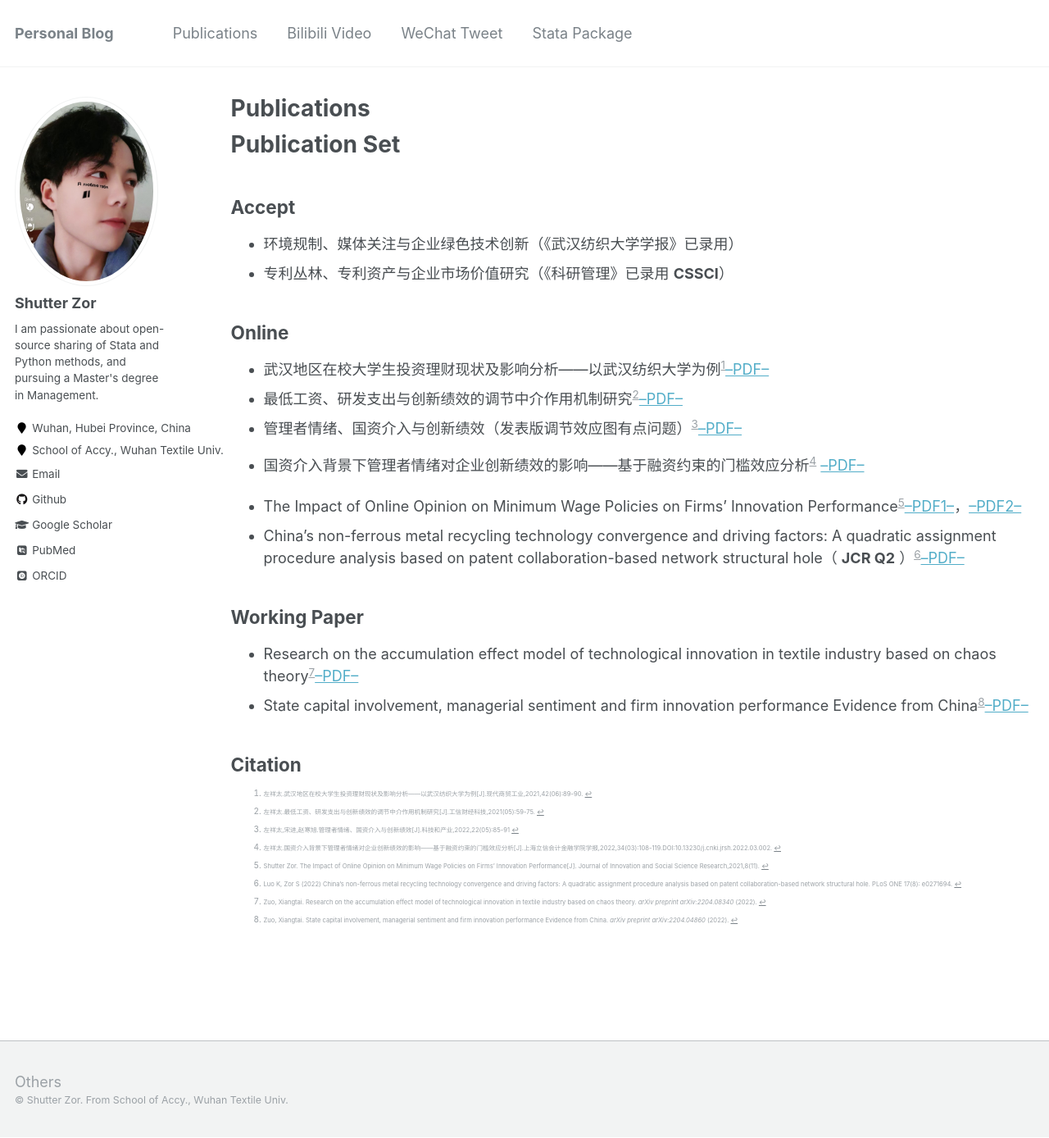
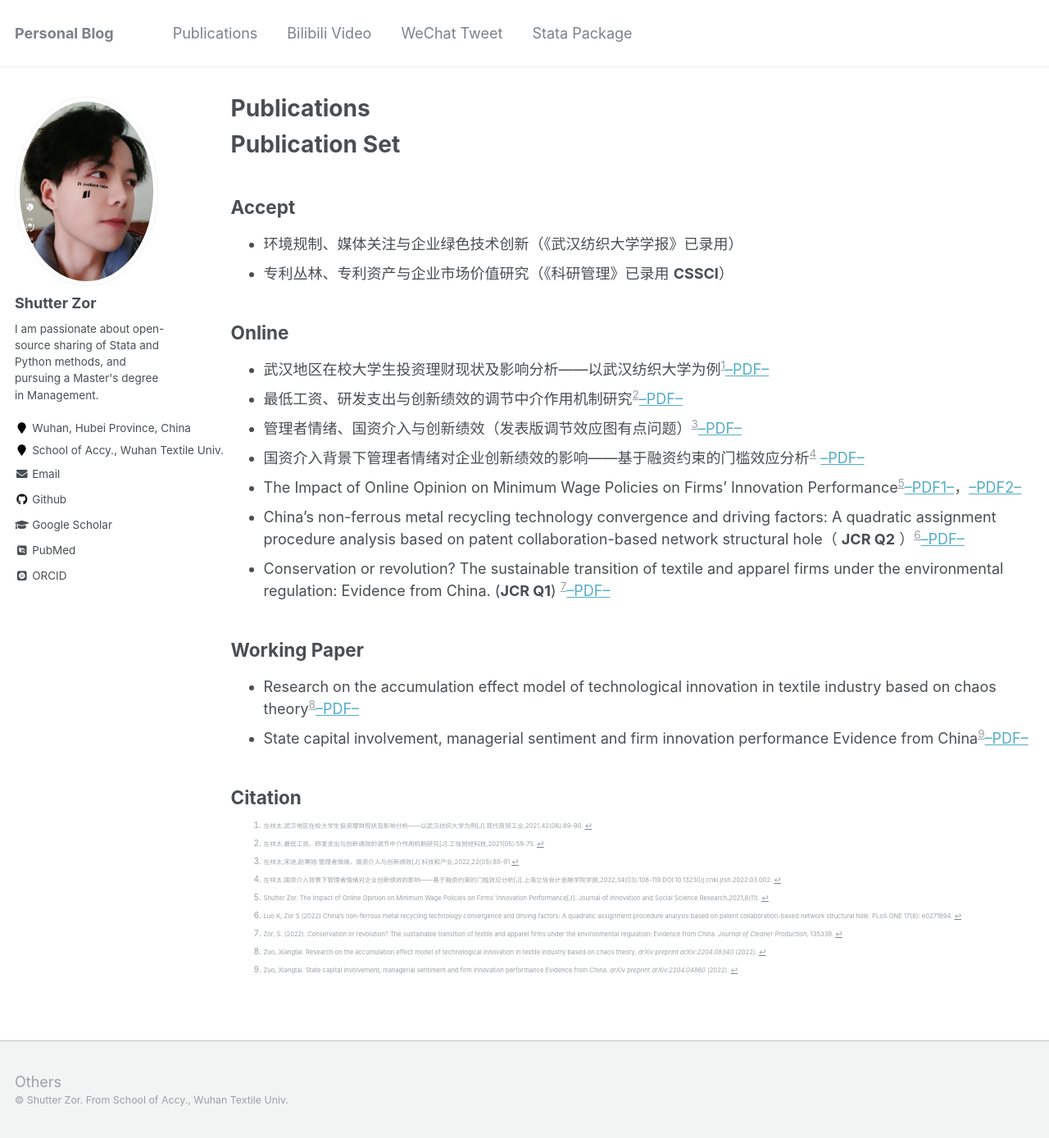
Before and after one commit to ShutterZor/ShutterZor.github.io, a Jekyll site: the page built from _pages/publications.md, in a window 1280 px wide and 1388 px high. Shown: the whole window at 82% size. Built offline with Jekyll 4.4.1, drawn with Linux system fonts in a browser that asks for light colours; some web fonts are replaced.

Commit message:
add paper

```diff
--- a/_pages/publications.md
+++ b/_pages/publications.md
@@ -18,14 +18,14 @@ author_profile: true
 - 最低工资、研发支出与创新绩效的调节中介作用机制研究[^2][--PDF--](https://kns.cnki.net/kcms/detail/detail.aspx?dbcode=CJFD&dbname=CJFDLAST2021&filename=GXCJ202105006&uniplatform=NZKPT&v=cYLRspzHLr3nzax75cn3DfJipQAP-ZHJ7Tqj4UMcScCE0JvCABrpNVET0_7xvMn2)
 - 管理者情绪、国资介入与创新绩效（发表版调节效应图有点问题）[^3][--PDF--](https://kns.cnki.net/kcms/detail/detail.aspx?dbcode=CJFD&dbname=CJFDAUTO&filename=CYYK202205013&uniplatform=NZKPT&v=AP4_Q9_ZISpDyQ10dWGK5uh0xeEEIJjg9HVXkkRtxC6-2OiAjVee6HSG2oby_Fl-)
 - 国资介入背景下管理者情绪对企业创新绩效的影响——基于融资约束的门槛效应分析[^4] [--PDF--](https://kns.cnki.net/kcms/detail/detail.aspx?dbcode=CJFD&dbname=CJFDAUTO&filename=JRSH202203008&uniplatform=NZKPT&v=caKFLjTLxvLsuRV1czZ2vy5SPkEyqOo9CyGPNQxY90S7TUoTQtaf9WnRBJ0q4dEE)
-
 - The Impact of Online Opinion on Minimum Wage Policies on Firms’ Innovation Performance[^5][--PDF1--](https://schlr.cnki.net/en/Detail/index/GARJ2021_2/SJLF336987F4AA382B6F37009A7097F34D0D)，[--PDF2--](http://jissr.net/api/static/2021-8-11_15)
 - China’s non-ferrous metal recycling technology convergence and driving factors: A quadratic assignment procedure analysis based on patent collaboration-based network structural hole（ **JCR Q2** ）[^6][--PDF--](https://doi.org/10.1371/journal.pone.0271694)
+- Conservation or revolution? The sustainable transition of textile and apparel firms under the environmental regulation: Evidence from China. (**JCR Q1**) [^7][--PDF--](https://doi.org/10.1016/j.jclepro.2022.135339)
 
 ## Working Paper
 
-- Research on the accumulation effect model of technological innovation in textile industry based on chaos theory[^7][--PDF--](https://arxiv.org/abs/2204.08340)
-- State capital involvement, managerial sentiment and firm innovation performance Evidence from China[^8][--PDF--](https://arxiv.org/abs/2204.04860)
+- Research on the accumulation effect model of technological innovation in textile industry based on chaos theory[^8][--PDF--](https://arxiv.org/abs/2204.08340)
+- State capital involvement, managerial sentiment and firm innovation performance Evidence from China[^9][--PDF--](https://arxiv.org/abs/2204.04860)
 
 ## Citation
 
@@ -35,5 +35,6 @@ author_profile: true
 [^4]: 左祥太.国资介入背景下管理者情绪对企业创新绩效的影响——基于融资约束的门槛效应分析[J].上海立信会计金融学院学报,2022,34(03):108-119.DOI:10.13230/j.cnki.jrsh.2022.03.002.
 [^5]: Shutter Zor. The Impact of Online Opinion on Minimum Wage Policies on Firms’ Innovation Performance[J]. Journal of Innovation and Social Science Research,2021,8(11).
 [^6]: Luo K, Zor S (2022) China’s non-ferrous metal recycling technology convergence and driving factors: A quadratic assignment procedure analysis based on patent collaboration-based network structural hole. PLoS ONE 17(8): e0271694.
-[^7]: Zuo, Xiangtai. Research on the accumulation effect model of technological innovation in textile industry based on chaos theory. *arXiv preprint arXiv:2204.08340* (2022).
-[^8]: Zuo, Xiangtai. State capital involvement, managerial sentiment and firm innovation performance Evidence from China. *arXiv preprint arXiv:2204.04860* (2022).
+[^7]: Zor, S. (2022). Conservation or revolution? The sustainable transition of textile and apparel firms under the environmental regulation: Evidence from China. *Journal of Cleaner Production*, 135339.
+[^8]: Zuo, Xiangtai. Research on the accumulation effect model of technological innovation in textile industry based on chaos theory. *arXiv preprint arXiv:2204.08340* (2022).
+[^9]: Zuo, Xiangtai. State capital involvement, managerial sentiment and firm innovation performance Evidence from China. *arXiv preprint arXiv:2204.04860* (2022).
```
